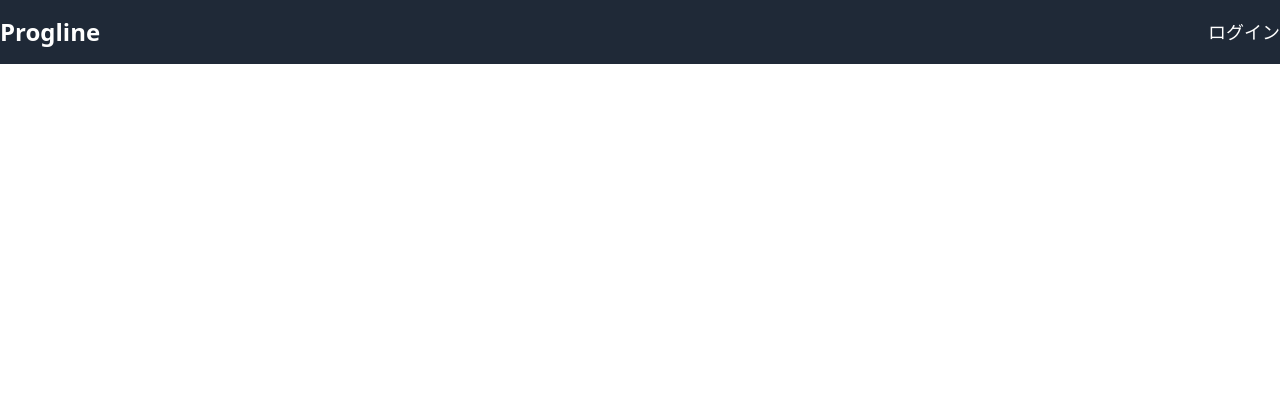
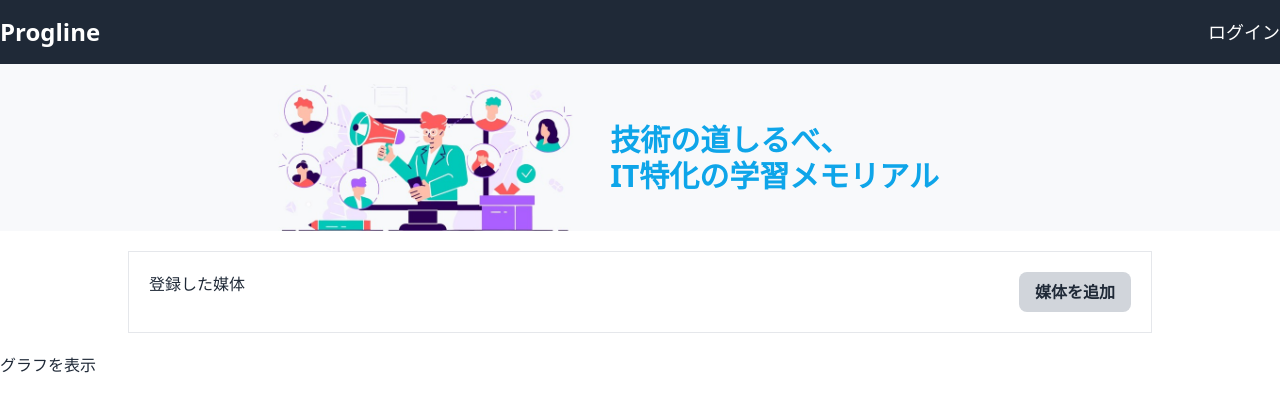
Before and after one commit to manato-alt/progline_front, a React (Create React App) app in the folder progline-app/: page /termsDetail in a window 1280 px wide. Before the commit this address had no page. Shown: the top 412 px of the page. Built offline with nearby package versions, Linux system fonts and the light colour scheme.

Commit message:
add: TermDetailページのUIを作成

```diff
--- a/progline-app/src/App.js
+++ b/progline-app/src/App.js
@@ -4,6 +4,7 @@ import "./App.css";
 import Header from "./component/Header";
 import Top from "./component/Top/Top";
 import Terms from "./component/Terms/Terms";
+import TermDetail from "./component/TermDetail/TermDetail";
 
 function App() {
   return (
@@ -12,6 +13,7 @@ function App() {
       <Routes>
         <Route path="/" element={<Top />} />
         <Route path="/terms" element={<Terms />} />
+        <Route path="/termsDetail" element={<TermDetail />} />
       </Routes>
     </Router>
   );
--- /dev/null
+++ b/progline-app/src/component/TermDetail/TermDetail.jsx
@@ -0,0 +1,30 @@
+import React from "react";
+import myImage from "../../images/toppage-removebg.jpg";
+
+export default function TermDetail() {
+  return (
+    <div>
+      <div className="bg-[#f8f9fb] flex justify-center items-center  pt-5 pl-5 pr-32">
+        <img
+          src={myImage}
+          alt="イラスト画像"
+          className="object-contain w-1/3"
+        />
+        <p className="text-3xl text-sky-500 font-bold">
+          技術の道しるべ、
+          <br />
+          IT特化の学習メモリアル
+        </p>
+      </div>
+      <div className="border flex justify-between p-5  my-5 mx-32">
+        <div>登録した媒体</div>
+        <div>
+          <button className="bg-gray-300 py-2 px-4 rounded-lg font-semibold transition-colors hover:bg-gray-400">
+            媒体を追加
+          </button>
+        </div>
+      </div>
+      <div>グラフを表示</div>
+    </div>
+  );
+}
```
